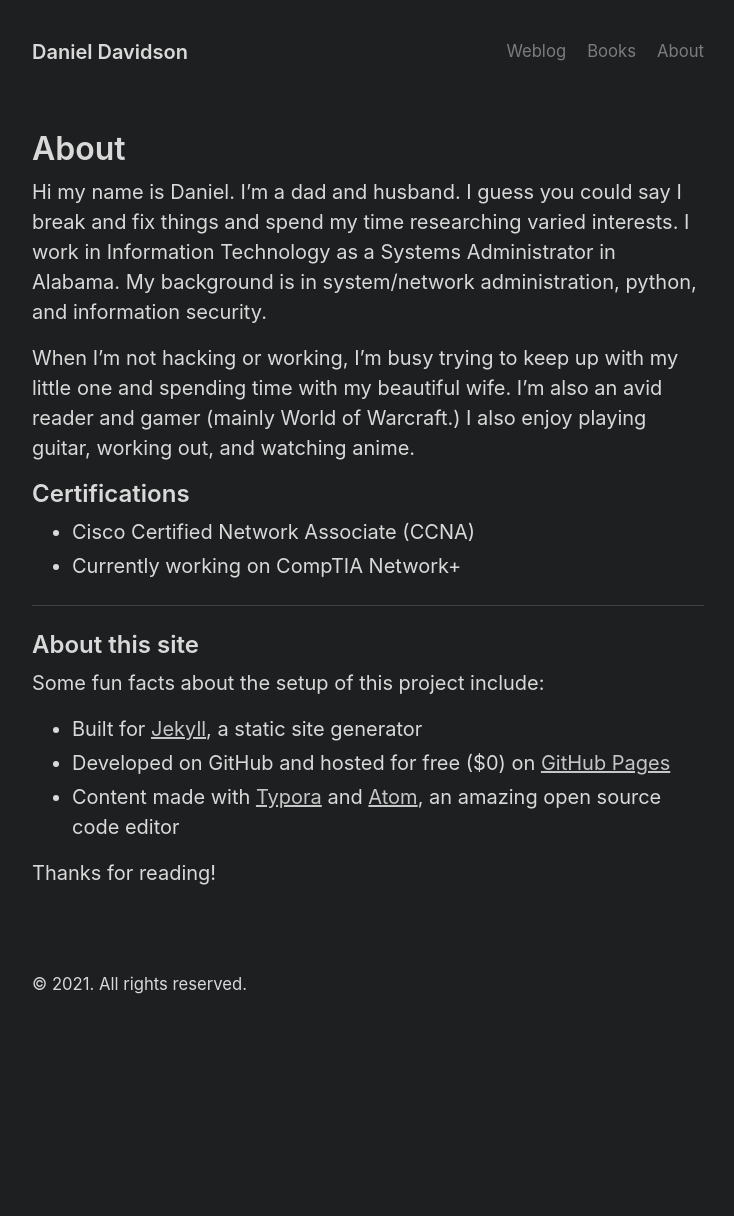
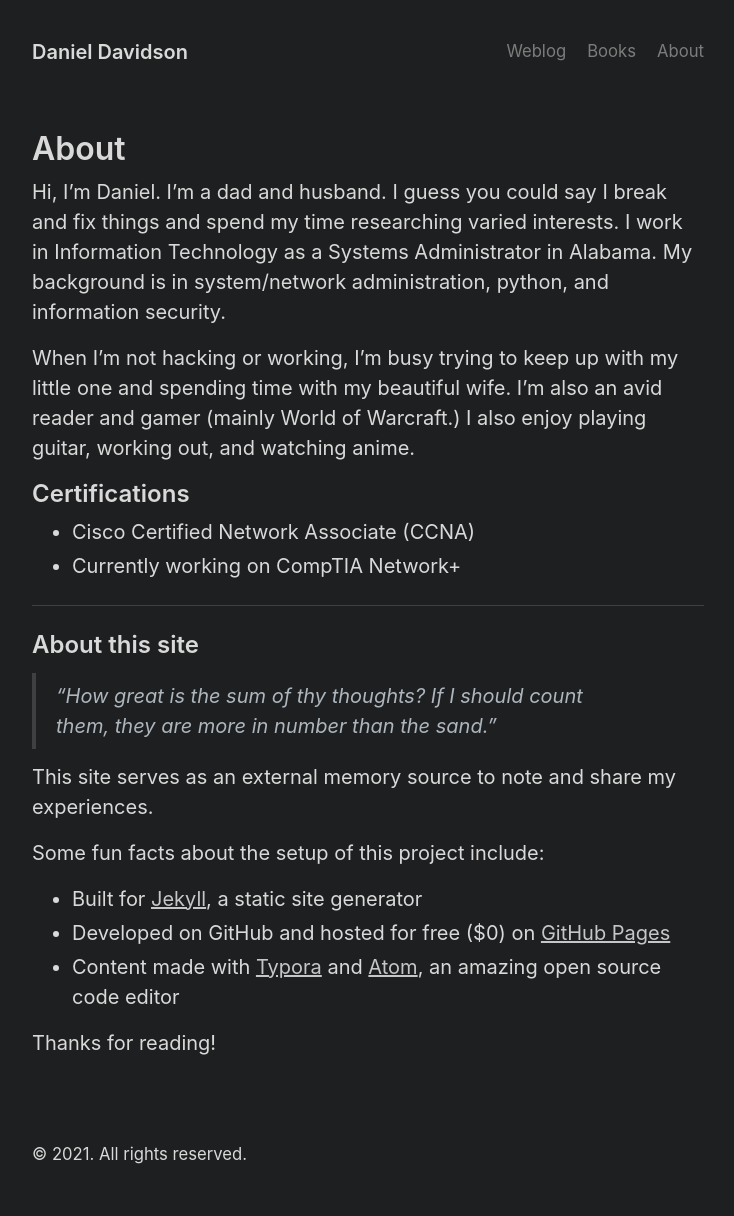
Before and after one commit to danieldavidson/danieldavidson.github.io, a Jekyll site: the page built from about.md, in a window 1280 px wide. Shown: the whole page, without its empty margins (272-1006 px from the left). Built offline with Jekyll 4.4.1, drawn with Linux system fonts in a browser that asks for light colours; before the commit the page ends 1046 px from its top, so only the background shows below that.

Commit message:
Update about.md

```diff
--- a/about.md
+++ b/about.md
@@ -4,7 +4,7 @@ title: About
 ---
 
 
-Hi my name is Daniel. I'm a dad and husband. I guess you could say I break and fix things and spend my time researching varied interests. I work in Information Technology as a Systems Administrator in Alabama. My background is in system/network administration, python, and information security.
+Hi, I'm Daniel. I'm a dad and husband. I guess you could say I break and fix things and spend my time researching varied interests. I work in Information Technology as a Systems Administrator in Alabama. My background is in system/network administration, python, and information security.
 
 When I'm not hacking or working, I'm busy trying to keep up with my little one and spending time with my beautiful wife. I'm also an avid reader and gamer (mainly World of Warcraft.) I also enjoy playing guitar, working out, and watching anime.
 
@@ -17,6 +17,10 @@ When I'm not hacking or working, I'm busy trying to keep up with my little one a
 
 ## About this site
 
+> *"How great is the sum of thy thoughts? If I should count them, they are more in number than the sand."*
+
+This site serves as an external memory source to note and share my experiences.
+
 Some fun facts about the setup of this project include:
 
 - Built for [Jekyll](https://jekyllrb.com), a static site generator
```
